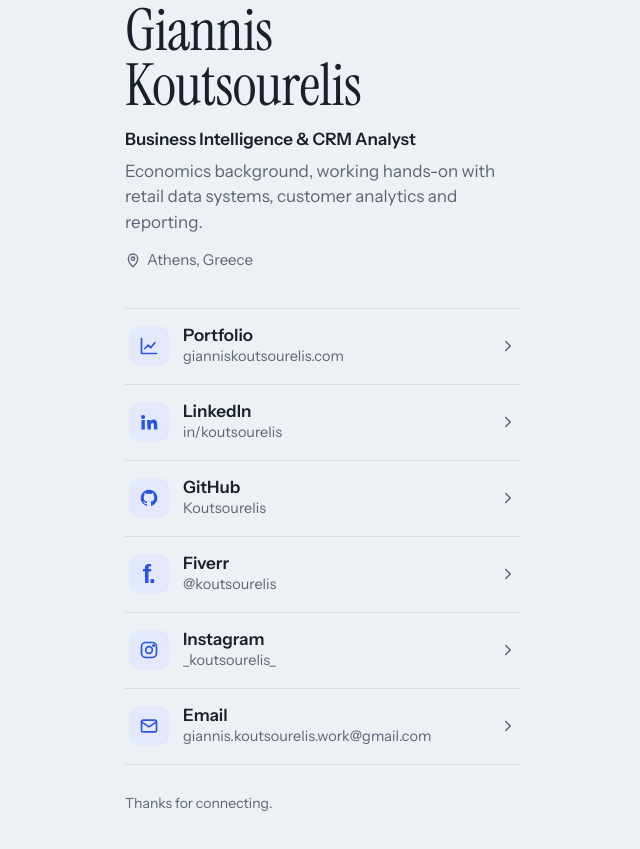
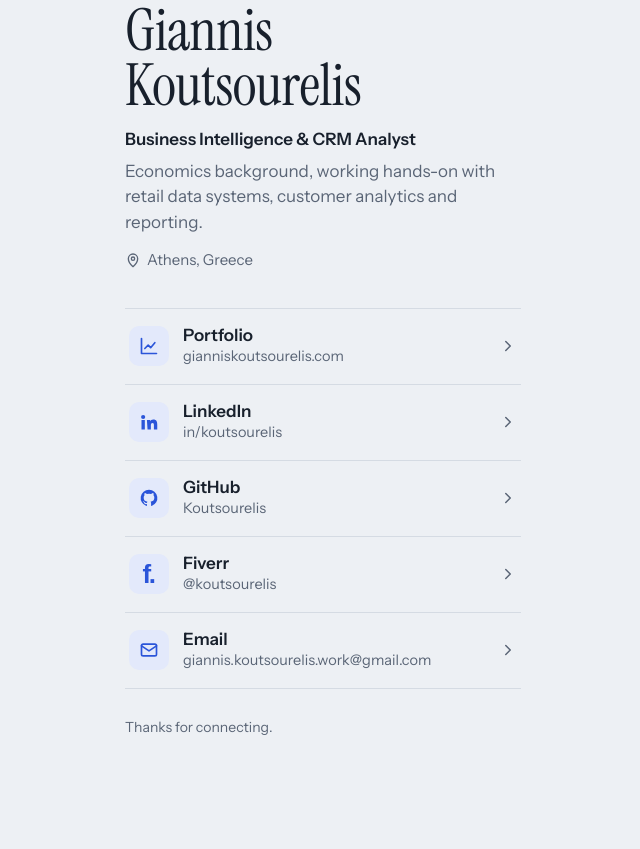
Before and after one commit to Koutsourelis/links, a plain HTML site: page index.html in a window 1280 px wide. Shown: the part 173-1022 px from the top of the page, without its empty margins (317-957 px from the left). After the commit the page ends 959 px from the top, so only its background shows below. Drawn offline with Linux system fonts and the light colour scheme.

Commit message:
Remove Instagram link from digital business card landing page

```diff
--- a/index.html
+++ b/index.html
@@ -103,10 +103,6 @@ footer{margin-top:28px; color:var(--muted); font-size:14px}
 <span class="ic"><span aria-hidden="true" class="fiverr-mark">f.</span></span>
 <span><span class="name">Fiverr</span><span class="handle">@koutsourelis</span></span>
 <svg aria-hidden="true" class="go" fill="none" stroke="currentColor" stroke-linecap="round" stroke-linejoin="round" stroke-width="2" viewbox="0 0 24 24"><path d="M9 6l6 6-6 6"></path></svg>
-</a><a href="https://www.instagram.com/_koutsourelis_" rel="noopener" target="_blank">
-<span class="ic"><svg aria-hidden="true" fill="none" stroke="currentColor" stroke-linecap="round" stroke-linejoin="round" stroke-width="2" viewbox="0 0 24 24"><rect height="18" rx="5" width="18" x="3" y="3"></rect><circle cx="12" cy="12" r="4"></circle><circle cx="17.5" cy="6.5" fill="currentColor" r=".8"></circle></svg></span>
-<span><span class="name">Instagram</span><span class="handle">_koutsourelis_</span></span>
-<svg aria-hidden="true" class="go" fill="none" stroke="currentColor" stroke-linecap="round" stroke-linejoin="round" stroke-width="2" viewbox="0 0 24 24"><path d="M9 6l6 6-6 6"></path></svg>
 </a>
 <a href="mailto:giannis.koutsourelis.work@gmail.com">
 <span class="ic"><svg aria-hidden="true" fill="none" stroke="currentColor" stroke-linecap="round" stroke-linejoin="round" stroke-width="2" viewbox="0 0 24 24"><rect height="14" rx="2" width="18" x="3" y="5"></rect><path d="M3 7l9 6 9-6"></path></svg></span>
```
